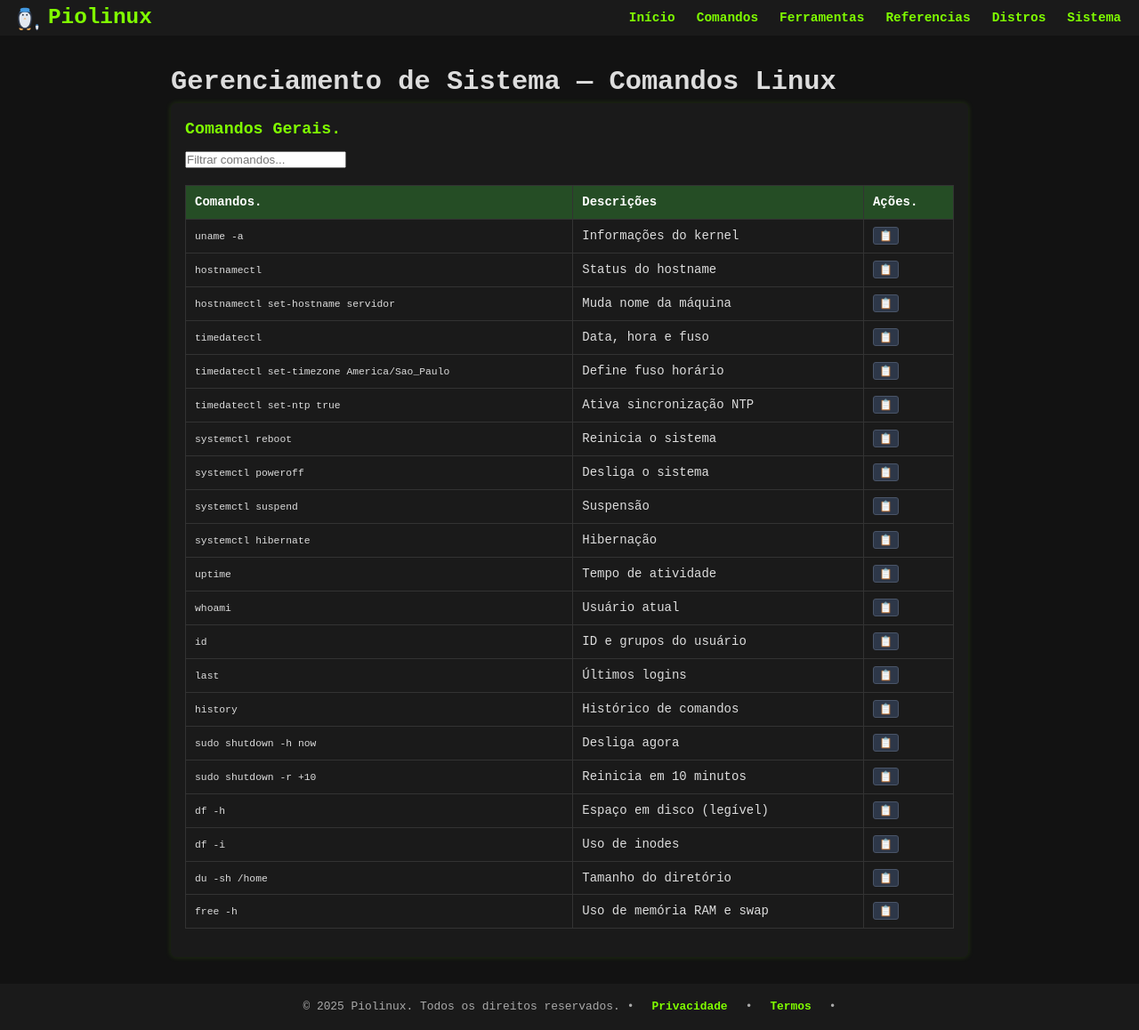
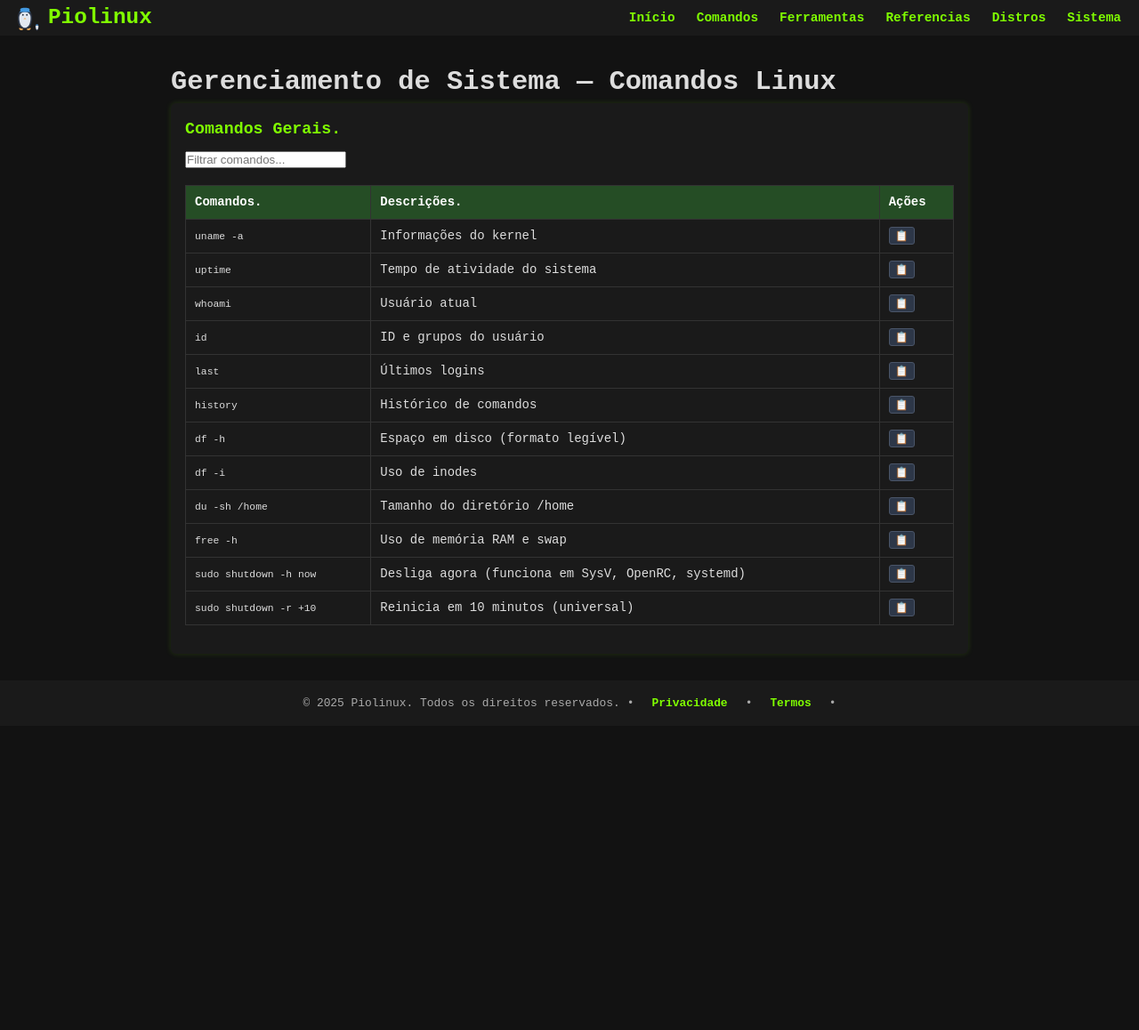
Before and after one commit to Piolinux/piolinux-site, a Jekyll site: the page built from _pages/_comandos/gerenciamento-de-sistema.md, in a window 1280 px wide. Shown: the whole page at 89% size. Built offline with Jekyll 4.4.1, drawn with Linux system fonts in a browser that asks for light colours; after the commit the page ends 900 px from its top, so only the background shows below that.

Commit message:
Update gerenciamento-de-sistema.md

```diff
--- a/_pages/_comandos/gerenciamento-de-sistema.md
+++ b/_pages/_comandos/gerenciamento-de-sistema.md
@@ -22,129 +22,76 @@ function filtrarLinhas(termo) {
 </script>
 
 
-<div class="table-container">
 <table class="evergreen-table">
   <thead>
     <tr>
       <th>Comandos.</th>
-      <th>Descrições</th>
-      <th>Ações.</th>
+      <th>Descrições.</th>
+      <th>Ações</th>
     </tr>
   </thead>
   <tbody>
     <tr>
-      <td data-label="Comando"><code>uname -a</code></td>
-      <td data-label="Descrição">Informações do kernel</td>
+      <td><code>uname -a</code></td>
+      <td>Informações do kernel</td>
       <td data-label="Ação"><button class="copy-btn" data-command="uname -a">📋</button></td>
     </tr>
     <tr>
-      <td data-label="Comando"><code>hostnamectl</code></td>
-      <td data-label="Descrição">Status do hostname</td>
-      <td data-label="Ação"><button class="copy-btn" data-command="hostnamectl">📋</button></td>
-    </tr>
-    <tr>
-      <td data-label="Comando"><code>hostnamectl set-hostname servidor</code></td>
-      <td data-label="Descrição">Muda nome da máquina</td>
-      <td data-label="Ação"><button class="copy-btn" data-command="hostnamectl set-hostname servidor">📋</button></td>
-    </tr>
-    <tr>
-      <td data-label="Comando"><code>timedatectl</code></td>
-      <td data-label="Descrição">Data, hora e fuso</td>
-      <td data-label="Ação"><button class="copy-btn" data-command="timedatectl">📋</button></td>
-    </tr>
-    <tr>
-      <td data-label="Comando"><code>timedatectl set-timezone America/Sao_Paulo</code></td>
-      <td data-label="Descrição">Define fuso horário</td>
-      <td data-label="Ação"><button class="copy-btn" data-command="timedatectl set-timezone America/Sao_Paulo">📋</button></td>
-    </tr>
-    <tr>
-      <td data-label="Comando"><code>timedatectl set-ntp true</code></td>
-      <td data-label="Descrição">Ativa sincronização NTP</td>
-      <td data-label="Ação"><button class="copy-btn" data-command="timedatectl set-ntp true">📋</button></td>
-    </tr>
-    <tr>
-      <td data-label="Comando"><code>systemctl reboot</code></td>
-      <td data-label="Descrição">Reinicia o sistema</td>
-      <td data-label="Ação"><button class="copy-btn" data-command="systemctl reboot">📋</button></td>
-    </tr>
-    <tr>
-      <td data-label="Comando"><code>systemctl poweroff</code></td>
-      <td data-label="Descrição">Desliga o sistema</td>
-      <td data-label="Ação"><button class="copy-btn" data-command="systemctl poweroff">📋</button></td>
-    </tr>
-    <tr>
-      <td data-label="Comando"><code>systemctl suspend</code></td>
-      <td data-label="Descrição">Suspensão</td>
-      <td data-label="Ação"><button class="copy-btn" data-command="systemctl suspend">📋</button></td>
-    </tr>
-    <tr>
-      <td data-label="Comando"><code>systemctl hibernate</code></td>
-      <td data-label="Descrição">Hibernação</td>
-      <td data-label="Ação"><button class="copy-btn" data-command="systemctl hibernate">📋</button></td>
-    </tr>
-    <tr>
-      <td data-label="Comando"><code>uptime</code></td>
-      <td data-label="Descrição">Tempo de atividade</td>
+      <td><code>uptime</code></td>
+      <td>Tempo de atividade do sistema</td>
       <td data-label="Ação"><button class="copy-btn" data-command="uptime">📋</button></td>
     </tr>
     <tr>
-      <td data-label="Comando"><code>whoami</code></td>
-      <td data-label="Descrição">Usuário atual</td>
+      <td><code>whoami</code></td>
+      <td>Usuário atual</td>
       <td data-label="Ação"><button class="copy-btn" data-command="whoami">📋</button></td>
     </tr>
     <tr>
-      <td data-label="Comando"><code>id</code></td>
-      <td data-label="Descrição">ID e grupos do usuário</td>
+      <td><code>id</code></td>
+      <td>ID e grupos do usuário</td>
       <td data-label="Ação"><button class="copy-btn" data-command="id">📋</button></td>
     </tr>
     <tr>
-      <td data-label="Comando"><code>last</code></td>
-      <td data-label="Descrição">Últimos logins</td>
+      <td><code>last</code></td>
+      <td>Últimos logins</td>
       <td data-label="Ação"><button class="copy-btn" data-command="last">📋</button></td>
     </tr>
     <tr>
-      <td data-label="Comando"><code>history</code></td>
-      <td data-label="Descrição">Histórico de comandos</td>
+      <td><code>history</code></td>
+      <td>Histórico de comandos</td>
       <td data-label="Ação"><button class="copy-btn" data-command="history">📋</button></td>
     </tr>
     <tr>
-      <td data-label="Comando"><code>sudo shutdown -h now</code></td>
-      <td data-label="Descrição">Desliga agora</td>
+      <td><code>df -h</code></td>
+      <td>Espaço em disco (formato legível)</td>
+      <td data-label="Ação"><button class="copy-btn" data-command="df -h">📋</button></td>
+    </tr>
+    <tr>
+      <td><code>df -i</code></td>
+      <td>Uso de inodes</td>
+      <td data-label="Ação"><button class="copy-btn" data-command="df -i">📋</button></td>
+    </tr>
+    <tr>
+      <td><code>du -sh /home</code></td>
+      <td>Tamanho do diretório /home</td>
+      <td data-label="Ação"><button class="copy-btn" data-command="du -sh /home">📋</button></td>
+    </tr>
+    <tr>
+      <td><code>free -h</code></td>
+      <td>Uso de memória RAM e swap</td>
+      <td data-label="Ação"><button class="copy-btn" data-command="free -h">📋</button></td>
+    </tr>
+    <tr>
+      <td><code>sudo shutdown -h now</code></td>
+      <td>Desliga agora (funciona em SysV, OpenRC, systemd)</td>
       <td data-label="Ação"><button class="copy-btn" data-command="sudo shutdown -h now">📋</button></td>
     </tr>
     <tr>
-      <td data-label="Comando"><code>sudo shutdown -r +10</code></td>
-      <td data-label="Descrição">Reinicia em 10 minutos</td>
+      <td><code>sudo shutdown -r +10</code></td>
+      <td>Reinicia em 10 minutos (universal)</td>
       <td data-label="Ação"><button class="copy-btn" data-command="sudo shutdown -r +10">📋</button></td>
-    </tr>
-    <tr>
-      <td data-label="Comando"><code>df -h</code></td>
-      <td data-label="Descrição">Espaço em disco (legível)</td>
-      <td data-label="Ação"><button class="copy-btn" data-command="df -h">📋</button></td>
-    </tr>
-    <tr>
-      <td data-label="Comando"><code>df -i</code></td>
-      <td data-label="Descrição">Uso de inodes</td>
-      <td data-label="Ação"><button class="copy-btn" data-command="df -i">📋</button></td>
-    </tr>
-    <tr>
-      <td data-label="Comando"><code>du -sh /home</code></td>
-      <td data-label="Descrição">Tamanho do diretório</td>
-      <td data-label="Ação"><button class="copy-btn" data-command="du -sh /home">📋</button></td>
-    </tr>
-    <tr>
-      <td data-label="Comando"><code>free -h</code></td>
-      <td data-label="Descrição">Uso de memória RAM e swap</td>
-      <td data-label="Ação"><button class="copy-btn" data-command="free -h">📋</button></td>
     </tr>
   </tbody>
 </table>
-</div>
-
-
-
-
-
-
 
 </section>
```
